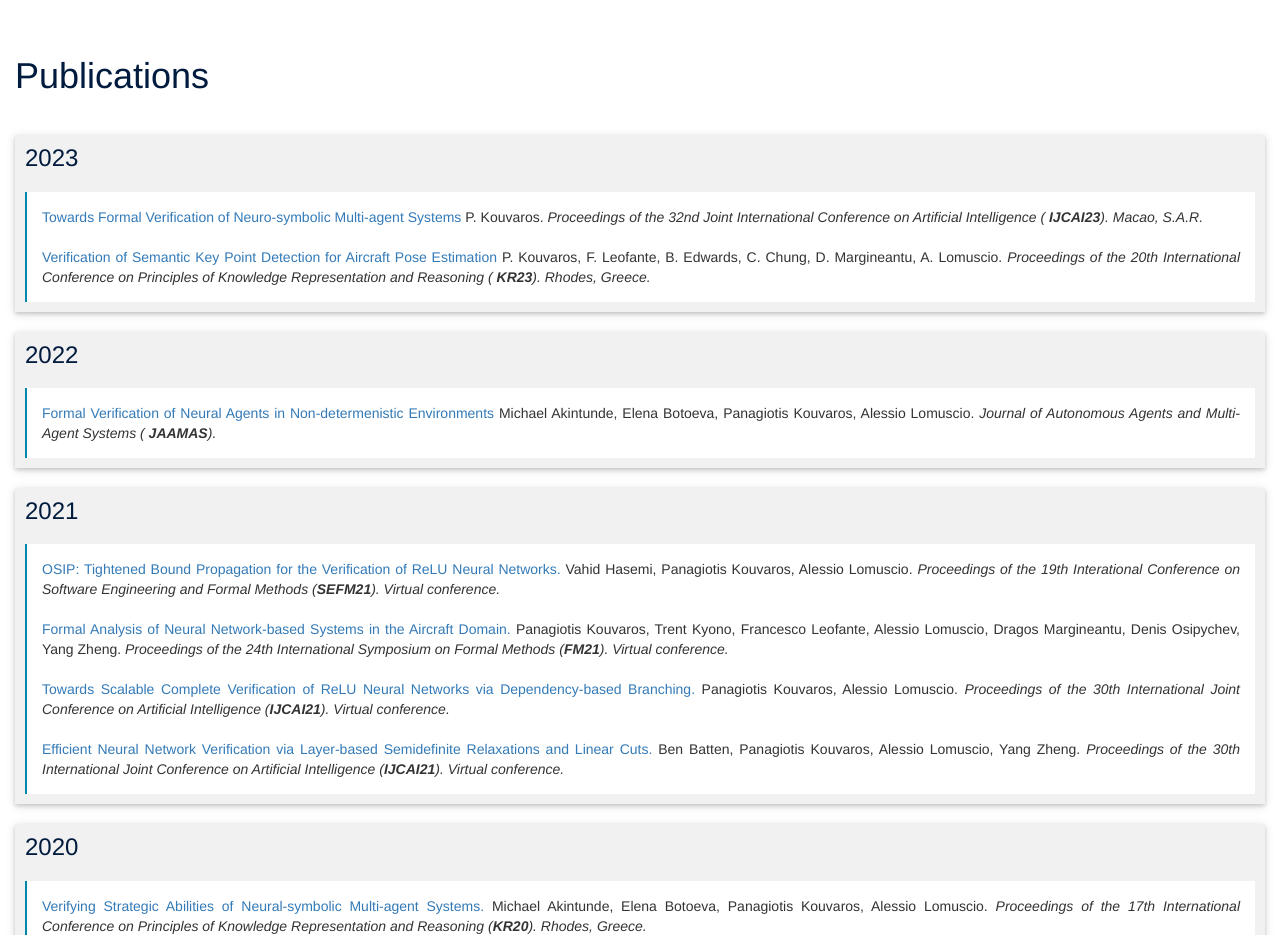
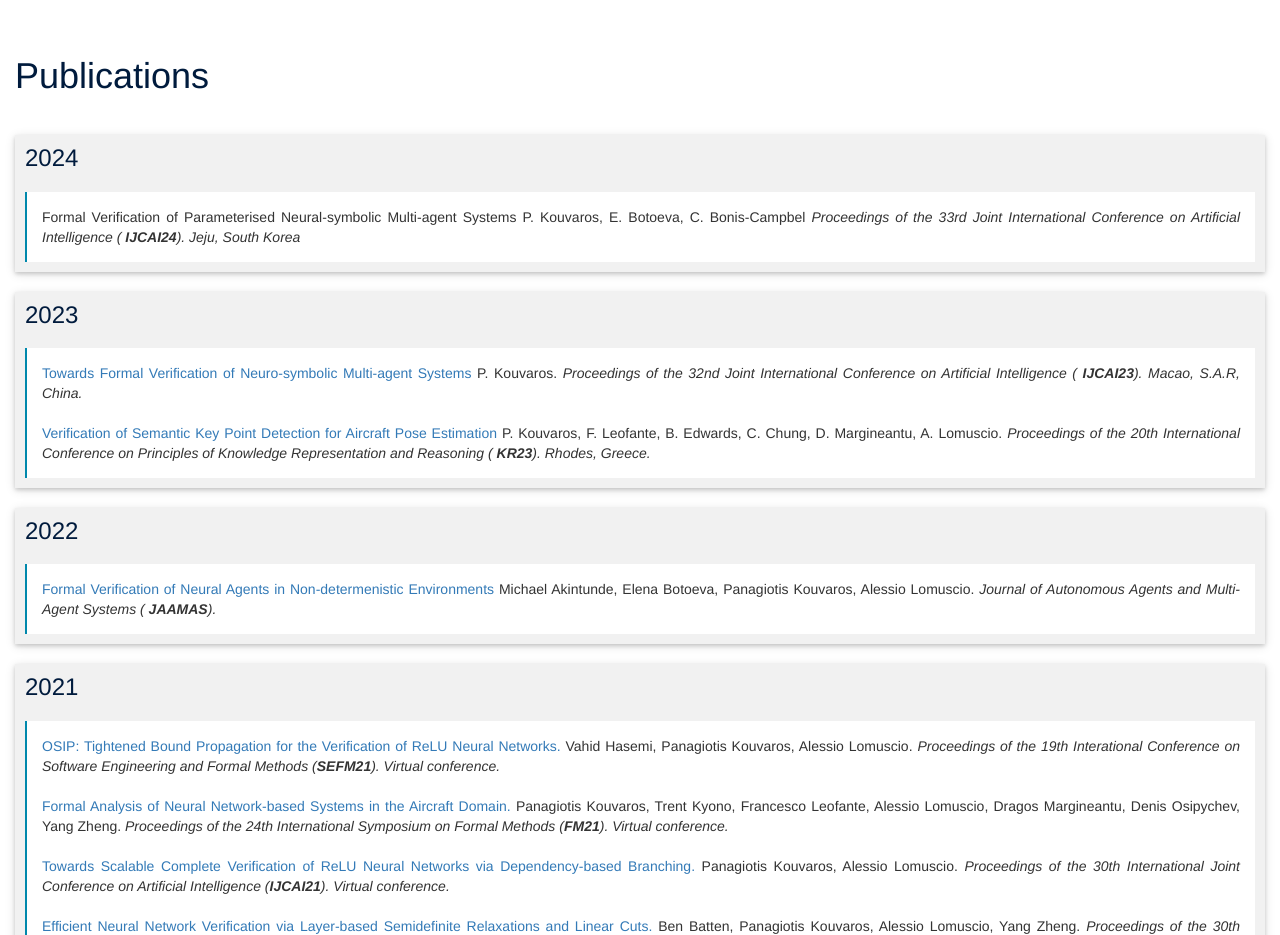
Before and after one commit to pkouvaros/pkouvaros.github.io, a plain HTML site: page index.html in a window 1280 px wide. Shown: the part 860-1795 px from the top of the page. Drawn offline with nearby package versions, Linux system fonts and the light colour scheme.

Commit message:
added paper

```diff
--- a/index.html
+++ b/index.html
@@ -184,6 +184,23 @@ London EPSRC Doctoral Prize Fellow.
 	<header> <h1>Publications</h1> </header>
 
 
+	<div class="pub-year" id="pubs-2024">
+	<h3 class="pub-year-header"> 2024 </h3>
+	<div class="pub-year-container">
+
+	<div class="pub-item">
+        <!--<a href="publications/IJCAI23-K/paper.pdf">-->
+        Formal Verification of Parameterised Neural-symbolic
+        Multi-agent Systems
+        </a>
+        P. Kouvaros, E. Botoeva, C. Bonis-Campbel
+		 <em> Proceedings of the 33rd Joint International Conference on Artificial Intelligence
+		(<strong> IJCAI24</strong>).   Jeju, South Korea  </em>
+    </div>
+    </div>
+	</div>
+
+
 	<div class="pub-year" id="pubs-2023">
 	<h3 class="pub-year-header"> 2023 </h3>
 	<div class="pub-year-container">
@@ -194,7 +211,7 @@ London EPSRC Doctoral Prize Fellow.
         </a>
         P. Kouvaros.
 		 <em> Proceedings of the 32nd Joint International Conference on Artificial Intelligence
-		(<strong> IJCAI23</strong>).   Macao, S.A.R.  </em>
+		(<strong> IJCAI23</strong>).   Macao, S.A.R, China.  </em>
     </div>
 	<div class="pub-item">
         <a href="publications/KR23-K+/paper.pdf">
```
